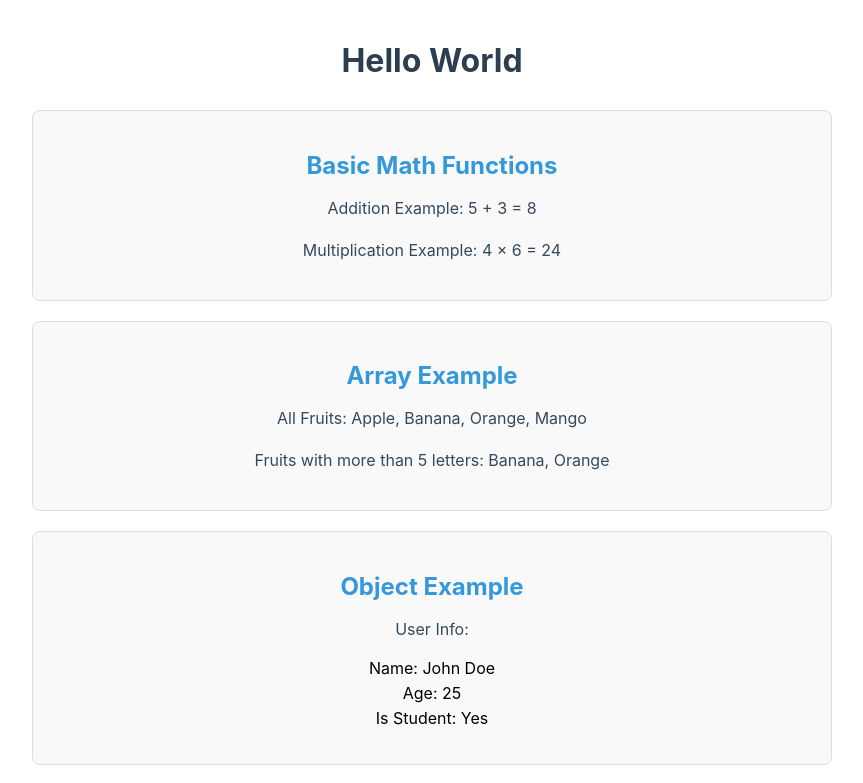
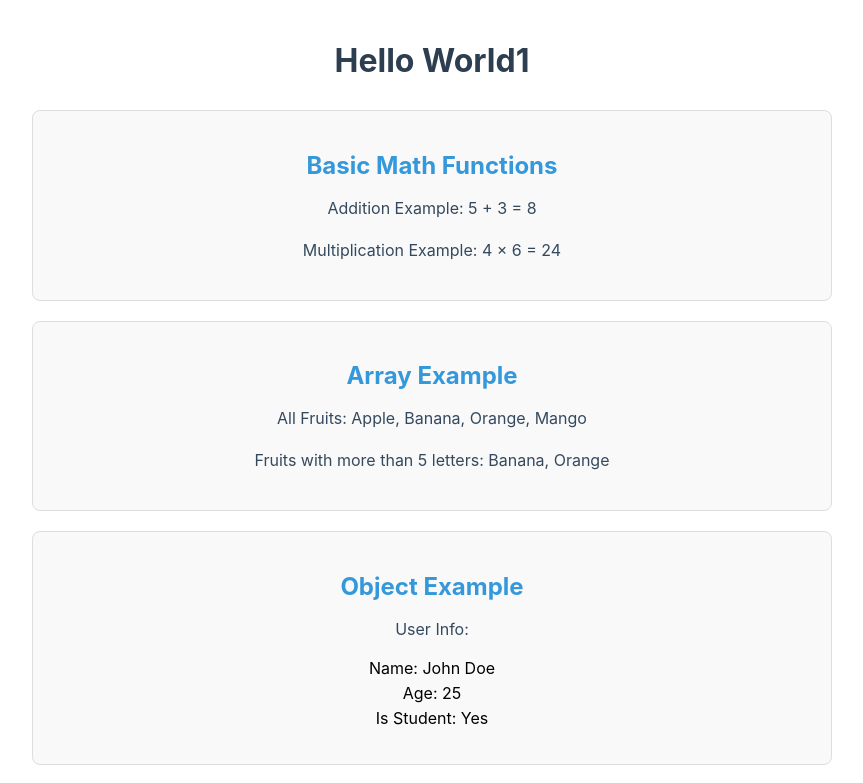
Before and after one commit to samymity/my-hello-world-app, a React (Create React App) app: page / in a window 1280 px wide. Shown: the top 783 px of the page, without its empty margins (208-1071 px from the left). Built offline with nearby package versions, Linux system fonts and the light colour scheme.

Commit message:
Update greeting variable in App.js to include a numeric suffix

```diff
--- a/src/App.js
+++ b/src/App.js
@@ -3,7 +3,7 @@ import './App.css';
 
 function App() {
   // Basic Variables
-  const greeting = "Hello World";
+  const greeting = "Hello World1";
   let counter = 0;
 
   // Array Example
```
